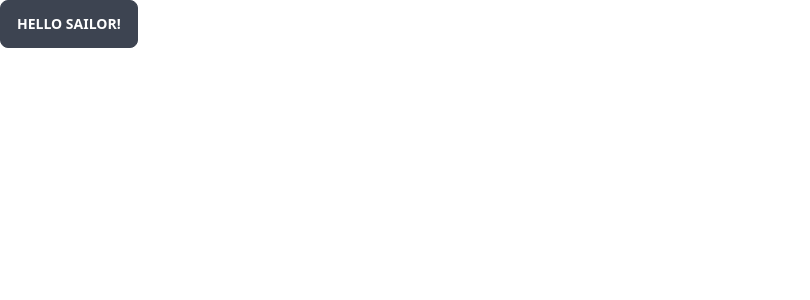
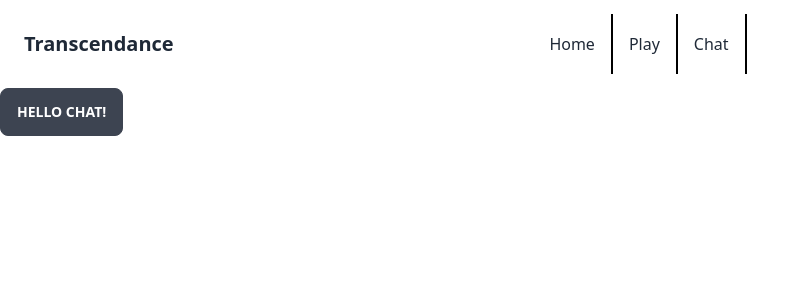
Before and after one commit to ostef/42-ft_transcendance, a Vue app in the folder frontend/: page /chat in a window 1280 px wide. Before the commit this address had no page. Shown: the top 300 px of the page, without its empty margins (0-810 px from the left). Built offline with nearby package versions, Linux system fonts and the light colour scheme.

Commit message:
Site header, created chat view

```diff
--- a/frontend/src/App.vue
+++ b/frontend/src/App.vue
@@ -1,11 +1,13 @@
 <script setup lang="ts">
+
+import Header from "./components/Header.vue";
 
 import { RouterView } from "vue-router";
 
 </script>
 
 <template>
-    <button class="btn">Hello Sailor!</button>
+    <Header />
 
     <RouterView />
 </template>
--- /dev/null
+++ b/frontend/src/components/Header.vue
@@ -0,0 +1,50 @@
+<template>
+    <div class="navbar bg-primary-100">
+        <!-- Navbar when the width is small: display a
+        dropdown instead of horizontal buttons -->
+        <div class="navbar-start p-[6px] bg-secondary-100 flex-grow md:hidden">
+            <div class="dropdown dropdown-right flex">
+                <label tabindex="0" class="p-[14px] hover:bg-gray-300">
+                    <iconify-icon icon="ri:menu-2-line" class="h-5 w-5" />
+                </label>
+                <ul tabindex="0" class="menu menu-compact dropdown-content shadow bg-base-100">
+                    <li><router-link to="/home">Home</router-link></li>
+                    <li><router-link to="/game">Play</router-link></li>
+                    <li><router-link to="/chat">Chat</router-link></li>
+                </ul>
+            </div>
+
+            <a class="p-4 font-bold text-xl">Transcendance</a>
+        </div>
+
+        <div class="navbar-start hidden md:flex">
+            <a class="p-4 font-bold text-xl">Transcendance</a>
+        </div>
+
+        <!-- Navbar when the width is normal: display
+        horizontally layed out buttons -->
+        <div class="navbar-center p-[6px] bg-secondary-200 flex-grow hidden md:flex">
+            <ul class="menu menu-horizontal">
+                <li><router-link to="/home" class="h-[60px] border-black border-r-2">Home</router-link></li>
+                <li><router-link to="/game" class="h-[60px] border-black border-r-2">Play</router-link></li>
+                <li><router-link to="/chat" class="h-[60px] border-black border-r-2">Chat</router-link></li>
+            </ul>
+        </div>
+
+        <div class="navbar-end">
+            <div class="dropdown dropdown-left flex">
+                <label tabindex="0" class="p-[14px] hover:bg-gray-300">
+                    <iconify-icon icon="ri:menu-2-line" class="h-5 w-5" />
+                </label>
+                <ul tabindex="0" class="menu menu-compact dropdown-content shadow bg-base-100">
+                    <li><router-link to="/profile">Profile</router-link></li>
+                    <li><router-link to="/profile/friends">Friends</router-link></li>
+                    <li><router-link to="/">Logout</router-link></li>
+                </ul>
+            </div>
+            <div>
+                <iconify-icon icon="ri:account-circle-line" class="h-[60px] w-12" />
+            </div>
+        </div>
+    </div>
+</template>
--- a/frontend/src/router/index.ts
+++ b/frontend/src/router/index.ts
@@ -1,8 +1,15 @@
 import { createRouter, createWebHistory } from "vue-router"
+import ChatView from "../views/Chat.vue";
 
 const router = createRouter ({
     history: createWebHistory (import.meta.env.BASE_URL),
-    routes: []
+    routes: [
+        {
+            path: "/chat",
+            name: "chat",
+            component: ChatView
+        },
+    ]
 });
 
 export default router;
--- /dev/null
+++ b/frontend/src/views/Chat.vue
@@ -0,0 +1,5 @@
+<template>
+
+<button class="btn">Hello Chat!</button>
+
+</template>
```
